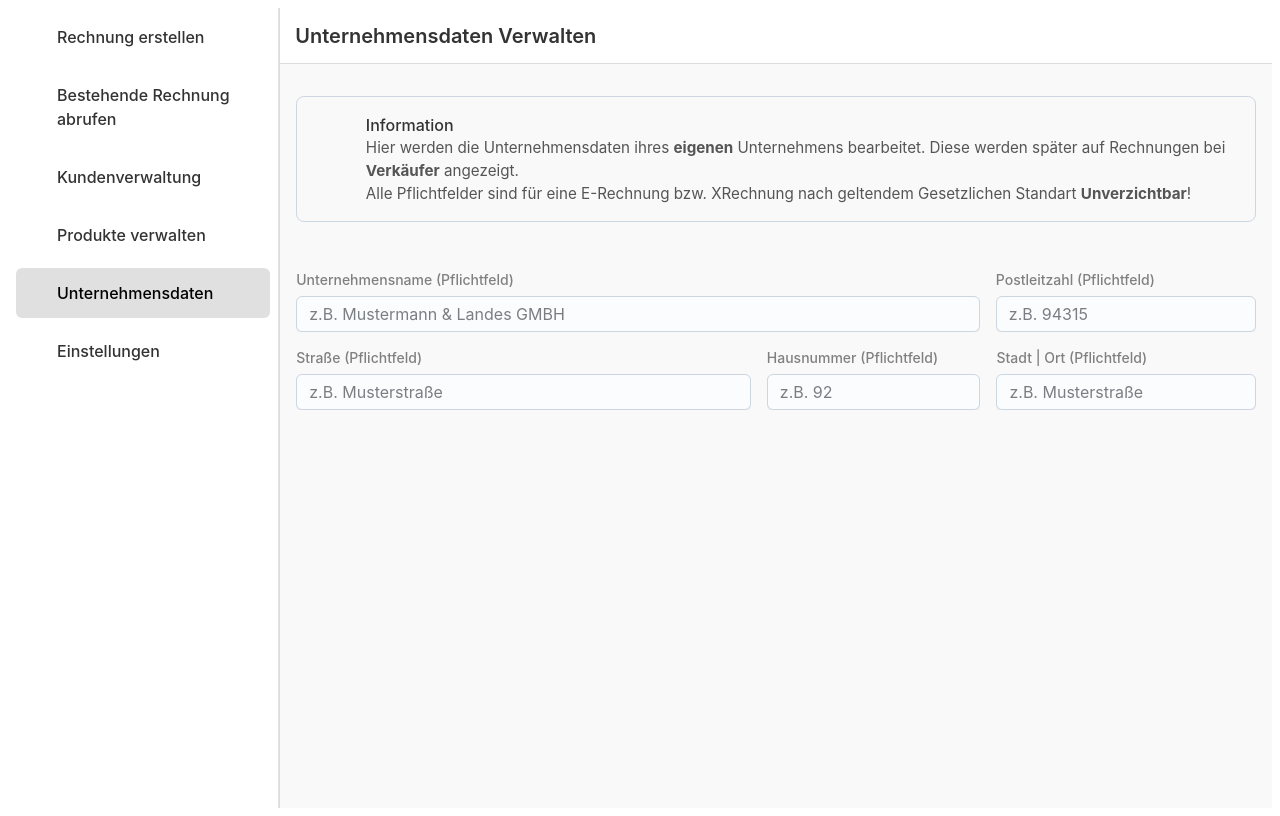
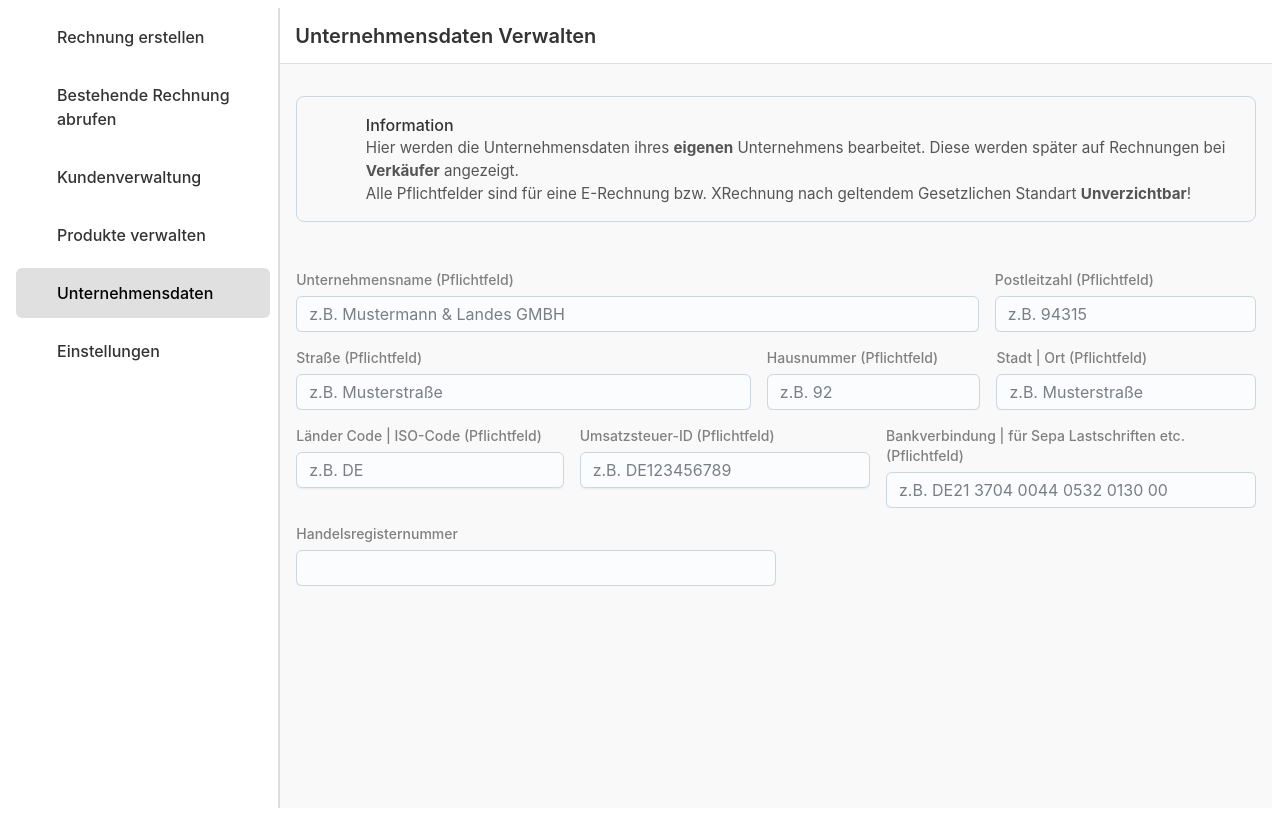
Before and after one commit to vqiz/Simple-Rechnungs-Programm, a React (Create React App) app: page /home in a window 1280 px wide. Both pictures are taken after a click on the tab "Unternehmensdaten". Built offline with nearby package versions, Linux system fonts and the light colour scheme; some icons are missing.

Commit message:
Add new company information fields to Unternehmen tab
Added input fields for ISO country code, VAT ID, bank details, and commercial register number to the Unternehmen component. Also adjusted the width of the company name input for better alignment.

```diff
--- a/src/components/Tabs/Unternehmen.jsx
+++ b/src/components/Tabs/Unternehmen.jsx
@@ -26,7 +26,7 @@ function Unternehmen() {
       </Box>
       <Box sx={{ display: "flex", flexDirection: "column", gap: 2, p: 2 }}>
         <Box sx={boxlinestyle}>
-          <FormControl sx={{ width: "75%" }}>
+          <FormControl sx={{ width: "74.6%" }}>
             <FormLabel sx={labelstyle}>Unternehmensname {"(Pflichtfeld)"}</FormLabel>
             <Input placeholder='z.B. Mustermann & Landes GMBH' />
           </FormControl>
@@ -49,6 +49,26 @@ function Unternehmen() {
             <Input placeholder='z.B. Musterstraße'/>
           </FormControl>
         </Box>
+        <Box sx={boxlinestyle}>
+          <FormControl>
+            <FormLabel sx={labelstyle}>Länder Code | ISO-Code {"(Pflichtfeld)"} </FormLabel>
+            <Input placeholder='z.B. DE'/>
+          </FormControl>
+          <FormControl sx={{width: "31%"}}>
+            <FormLabel sx={labelstyle}>Umsatzsteuer-ID {"(Pflichtfeld)"}</FormLabel>
+            <Input placeholder='z.B. DE123456789'/>
+          </FormControl>
+          <FormControl sx={{width: "39.5%"}}>
+            <FormLabel sx={labelstyle}>Bankverbindung | für Sepa Lastschriften etc. {"(Pflichtfeld)"}</FormLabel>
+            <Input placeholder='z.B. DE21 3704 0044 0532 0130 00' />
+          </FormControl>
+        </Box>
+        <Box sx={boxlinestyle}>
+          <FormControl sx={{width: "50%"}}>
+            <FormLabel sx={labelstyle}>Handelsregisternummer</FormLabel>
+            <Input/>
+          </FormControl>
+        </Box>
       </Box>
     </Box>
 
```
